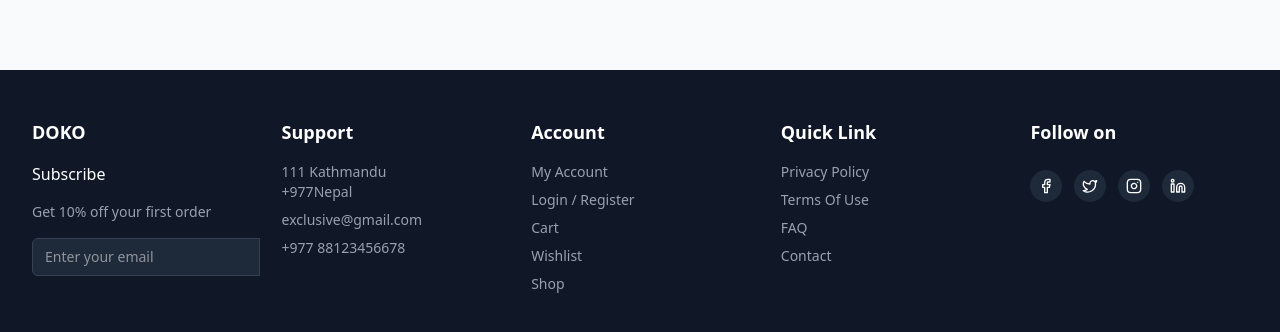
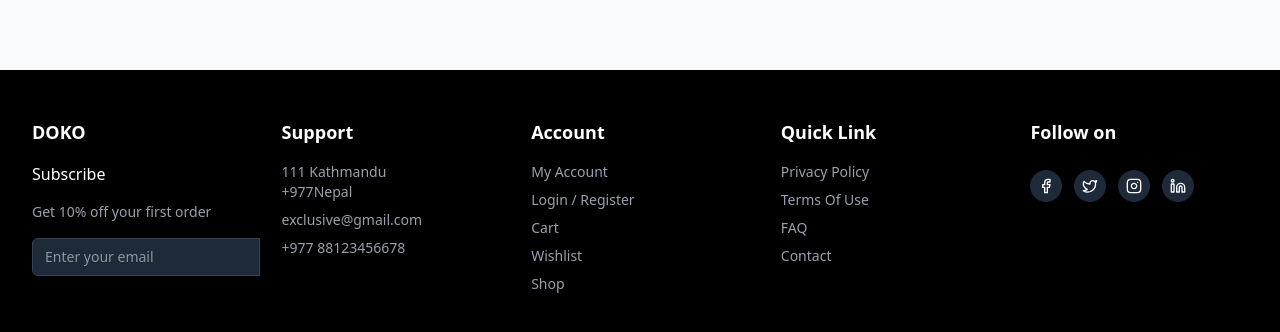
Before and after one commit to sasss77/Doko.com, a React (Vite) app in the folder doko.com/: page /contact in a window 1280 px wide. Shown: the part 556-888 px from the top of the page. Built offline with nearby package versions, Linux system fonts and the light colour scheme.

Commit message:
contact page updated

```diff
--- a/doko.com/src/Contact.jsx
+++ b/doko.com/src/Contact.jsx
@@ -289,7 +289,7 @@ const DokoContactPage = () => {
       </main>
 
       {/* Footer */}
-      <footer className="bg-gray-900 text-white mt-16">
+      <footer className="bg-black text-white mt-16">
         <div className="max-w-7xl mx-auto px-4 sm:px-6 lg:px-8 py-12">
           <div className="grid grid-cols-1 md:grid-cols-2 lg:grid-cols-5 gap-8">
             {/* DOKO Section */}
```
